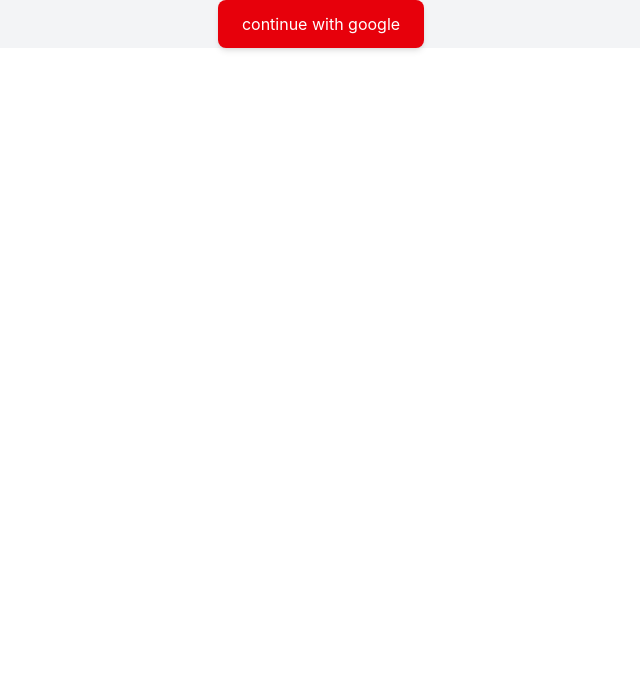
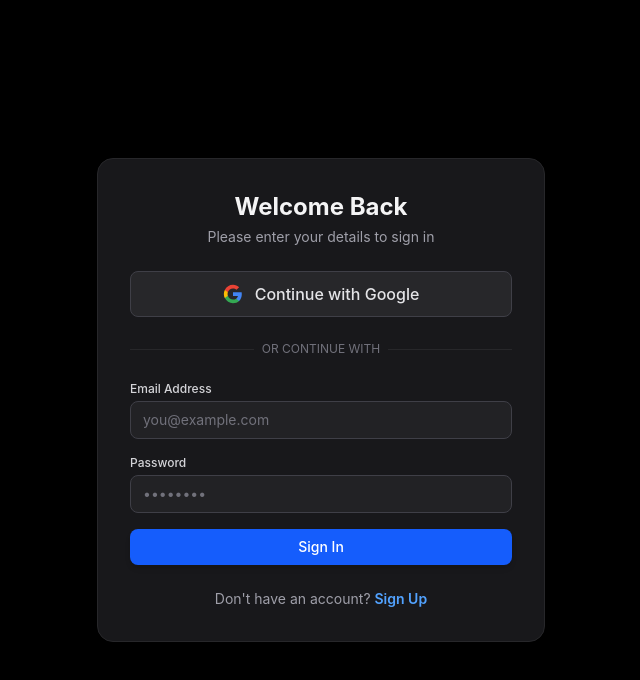
Before and after one commit to Rohit0265/Covo-AI-Assistant, a React app in the folder frontend/: page / in a window 1280 px wide. Shown: the top 680 px of the page, without its empty margins (319-959 px from the left). Built offline with nearby package versions, Linux system fonts and the light colour scheme; no server answers; the HTML template or start-up script is replaced by a standard one.

Commit message:
making middleware

```diff
--- a/frontend/package.json
+++ b/frontend/package.json
@@ -15,6 +15,7 @@
     "firebase": "^12.18.0",
     "react": "^19.2.8",
     "react-dom": "^19.2.8",
+    "react-router-dom": "^7.18.3",
     "tailwindcss": "^4.3.3"
   },
   "devDependencies": {
--- a/frontend/src/App.jsx
+++ b/frontend/src/App.jsx
@@ -1,37 +1,16 @@
-import React from 'react'
-import { googleProvider, auth } from './utils/firebase'
-import { signInWithPopup } from 'firebase/auth'
-import api from './utils/axios'
+import React from "react";
+import Home from "./pages/Home";
+import { BrowserRouter, Routes, Route } from "react-router-dom";
+
 const App = () => {
+  return (
+    <BrowserRouter>
+      <Routes>
+        <Route path="/" element={<Home />} />
+      </Routes>
+    </BrowserRouter>
+  );
+};
 
-const handleLogin = async(token)=>{
-    try {
-      const {data} = await api.post('/auth/login', token);
-      console.log(data);
-    } catch (error) {
-      console.log(error);
-    }
-  }
-
-
-  const login = async()=>{
-    try {
-      const result = await signInWithPopup(auth,googleProvider);
-      const token = await result.user.getIdToken();
-      console.log(token);
-      await handleLogin({token});
-      console.log(result);
-    } catch (error) {
-      console.log(error);
-    }
-  }
-
-
-  return (
-    <div className="w-full h-full bg-gray-100 flex items-center justify-center">
-      <button onClick={login} className="bg-red-600 text-white px-6 py-3 hover:cursor-pointer rounded-lg shadow-md">continue with google</button>
-    </div>
-  )
-}
-
+// export default App;
 export default App
--- /dev/null
+++ b/frontend/src/pages/Home.jsx
@@ -0,0 +1,158 @@
+import React, { useState } from 'react';
+import { googleProvider, auth } from '../utils/firebase';
+import { signInWithPopup } from 'firebase/auth';
+import api from '../utils/axios';
+
+const Home = () => {
+  const [isSignUp, setIsSignUp] = useState(false);
+  const [email, setEmail] = useState('');
+  const [password, setPassword] = useState('');
+
+  const handleLogin = async (token) => {
+    try {
+      const { data } = await api.post('/auth/login', token);
+      console.log(data);
+    } catch (error) {
+      console.log(error);
+    }
+  };
+
+  const login = async () => {
+    try {
+      const result = await signInWithPopup(auth, googleProvider);
+      const token = await result.user.getIdToken();
+      console.log(token);
+      await handleLogin({ token });
+      console.log(result);
+    } catch (error) {
+      console.log(error);
+    }
+  };
+
+  const handleSubmit = (e) => {
+    e.preventDefault();
+    console.log(isSignUp ? 'Signing up...' : 'Logging in...', { email, password });
+  };
+
+  return (
+    <div className="min-h-screen bg-black text-white flex flex-col justify-center items-center p-4">
+      <div className="bg-zinc-900 p-8 rounded-2xl shadow-2xl border border-zinc-800 w-full max-w-md">
+        {/* Header Text */}
+        <div className="text-center mb-6">
+          <h1 className="text-2xl font-bold text-zinc-100">
+            {isSignUp ? 'Create an Account' : 'Welcome Back'}
+          </h1>
+          <p className="text-sm text-zinc-400 mt-1">
+            {isSignUp
+              ? 'Sign up to get started with your account'
+              : 'Please enter your details to sign in'}
+          </p>
+        </div>
+
+        {/* Continue with Google Option */}
+        <button
+          type="button"
+          onClick={login}
+          className="w-full flex items-center justify-center gap-3 bg-zinc-800 text-zinc-200 font-medium py-2.5 px-4 border border-zinc-700 rounded-lg hover:bg-zinc-700/80 transition-colors cursor-pointer"
+        >
+          <svg className="w-5 h-5" viewBox="0 0 24 24">
+            <path
+              fill="#4285F4"
+              d="M22.56 12.25c0-.78-.07-1.53-.2-2.25H12v4.26h5.92c-.26 1.37-1.04 2.53-2.21 3.31v2.77h3.57c2.08-1.92 3.28-4.74 3.28-8.09z"
+            />
+            <path
+              fill="#34A853"
+              d="M12 23c2.97 0 5.46-.98 7.28-2.66l-3.57-2.77c-.98.66-2.23 1.06-3.71 1.06-2.86 0-5.29-1.93-6.16-4.53H2.18v2.84C3.99 20.53 7.7 23 12 23z"
+            />
+            <path
+              fill="#FBBC05"
+              d="M5.84 14.09c-.22-.66-.35-1.36-.35-2.09s.13-1.43.35-2.09V7.06H2.18C1.43 8.55 1 10.22 1 12s.43 3.45 1.18 4.94l2.85-2.22.81-.63z"
+            />
+            <path
+              fill="#EA4335"
+              d="M12 5.38c1.62 0 3.06.56 4.21 1.64l3.15-3.15C17.45 2.09 14.97 1 12 1 7.7 1 3.99 3.47 2.18 7.06l3.66 2.84c.87-2.6 3.3-4.52 6.16-4.52z"
+            />
+          </svg>
+          Continue with Google
+        </button>
+
+        {/* Divider */}
+        <div className="relative my-6">
+          <div className="absolute inset-0 flex items-center">
+            <div className="w-full border-t border-zinc-800"></div>
+          </div>
+          <div className="relative flex justify-center text-xs uppercase">
+            <span className="bg-zinc-900 px-2 text-zinc-500">Or continue with</span>
+          </div>
+        </div>
+
+        {/* Form */}
+        <form onSubmit={handleSubmit} className="space-y-4">
+          <div>
+            <label className="block text-xs font-medium text-zinc-300 mb-1">
+              Email Address
+            </label>
+            <input
+              type="email"
+              value={email}
+              onChange={(e) => setEmail(e.target.value)}
+              placeholder="you@example.com"
+              required
+              className="w-full px-3 py-2 bg-zinc-800/70 border border-zinc-700 rounded-lg text-sm text-zinc-100 placeholder-zinc-500 focus:outline-none focus:ring-2 focus:ring-blue-500 focus:border-transparent"
+            />
+          </div>
+
+          <div>
+            <label className="block text-xs font-medium text-zinc-300 mb-1">
+              Password
+            </label>
+            <input
+              type="password"
+              value={password}
+              onChange={(e) => setPassword(e.target.value)}
+              placeholder="••••••••"
+              required
+              className="w-full px-3 py-2 bg-zinc-800/70 border border-zinc-700 rounded-lg text-sm text-zinc-100 placeholder-zinc-500 focus:outline-none focus:ring-2 focus:ring-blue-500 focus:border-transparent"
+            />
+          </div>
+
+          <button
+            type="submit"
+            className="w-full bg-blue-600 hover:bg-blue-500 text-white font-medium py-2 px-4 rounded-lg transition-colors text-sm cursor-pointer shadow-md"
+          >
+            {isSignUp ? 'Sign Up' : 'Sign In'}
+          </button>
+        </form>
+
+        {/* Toggle Login/Signup */}
+        <div className="mt-6 text-center text-sm text-zinc-400">
+          {isSignUp ? (
+            <p>
+              Already have an account?{' '}
+              <button
+                type="button"
+                onClick={() => setIsSignUp(false)}
+                className="text-blue-400 font-semibold hover:underline cursor-pointer"
+              >
+                Sign In
+              </button>
+            </p>
+          ) : (
+            <p>
+              Don't have an account?{' '}
+              <button
+                type="button"
+                onClick={() => setIsSignUp(true)}
+                className="text-blue-400 font-semibold hover:underline cursor-pointer"
+              >
+                Sign Up
+              </button>
+            </p>
+          )}
+        </div>
+      </div>
+    </div>
+  );
+};
+
+export default Home;
```
Also changed, not shown: 2 other files (tests, documents, lock files or other folders).
